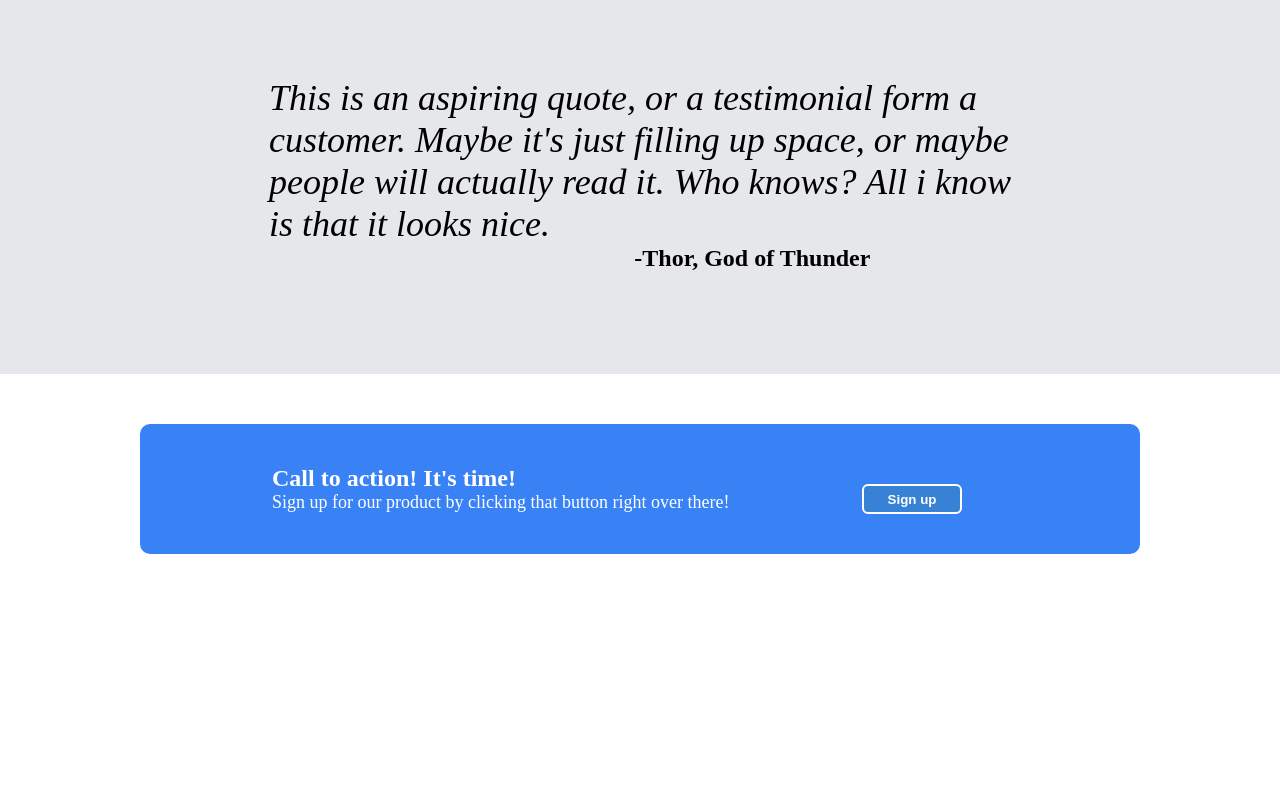
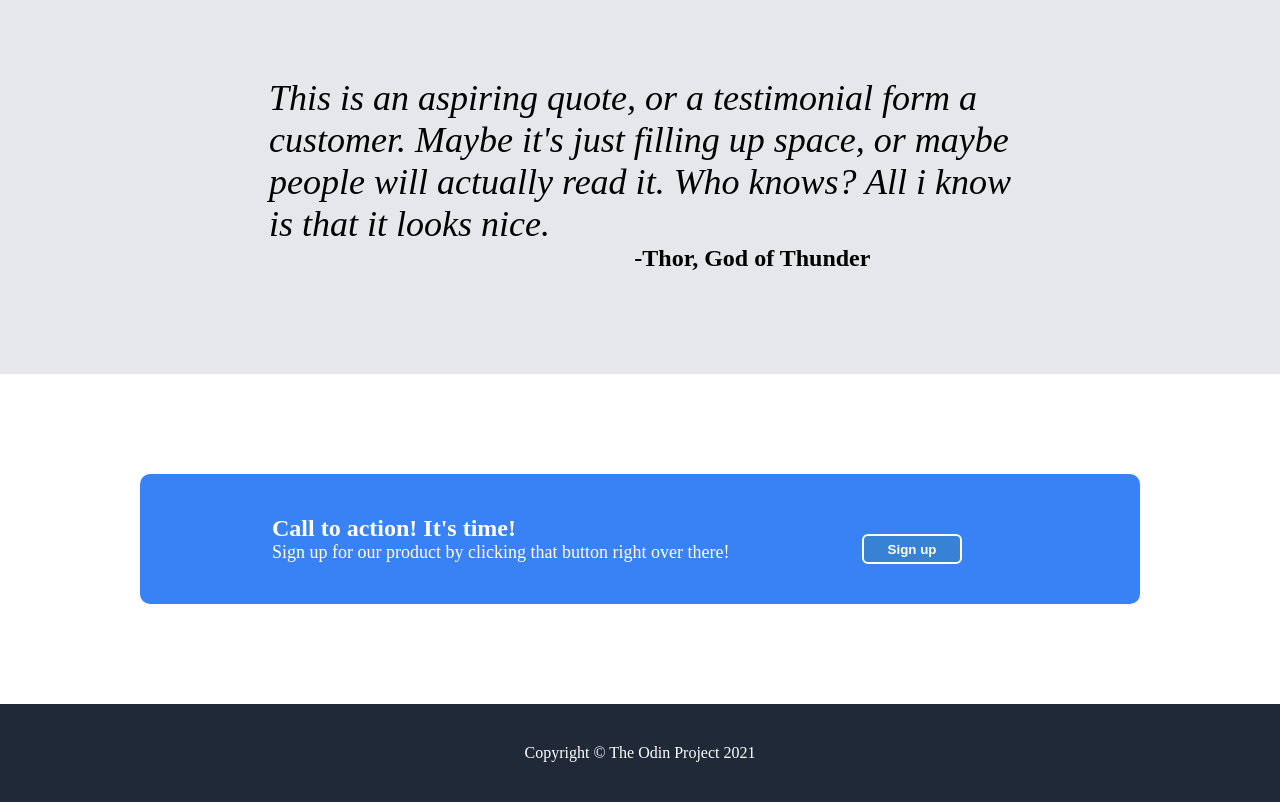
Before and after one commit to zuengi/Landing-page, a plain HTML site: page index.html in a window 1280 px wide. Shown: the part 957-1759 px from the top of the page. Before the commit the page ends 1561 px from the top, so only its background shows below. Drawn offline with Linux system fonts and the light colour scheme.

Commit message:
finish footer and whole website

```diff
--- a/index.html
+++ b/index.html
@@ -111,6 +111,9 @@
 
 </div>
 
+<div class="footer">
+    <p class="footer text">Copyright © The Odin Project 2021</p>
+</div>
 
 </body>
 </html>
--- a/style.css
+++ b/style.css
@@ -211,7 +211,8 @@ ul {
     display: flex;
     justify-content: center;
     background-color: white;
-    margin: 50px;
+    margin: 100px;
+
 }
 
 .blue-box {
@@ -264,3 +265,17 @@ ul {
     font-size: 18px;
     color: white;
 }
+
+.footer {
+
+    display: flex;
+    justify-content: center;
+    align-items: center;
+    padding: 20px;
+    background-color: #1F2937;
+}
+
+.footer.text {
+
+    color: white;
+}
```
